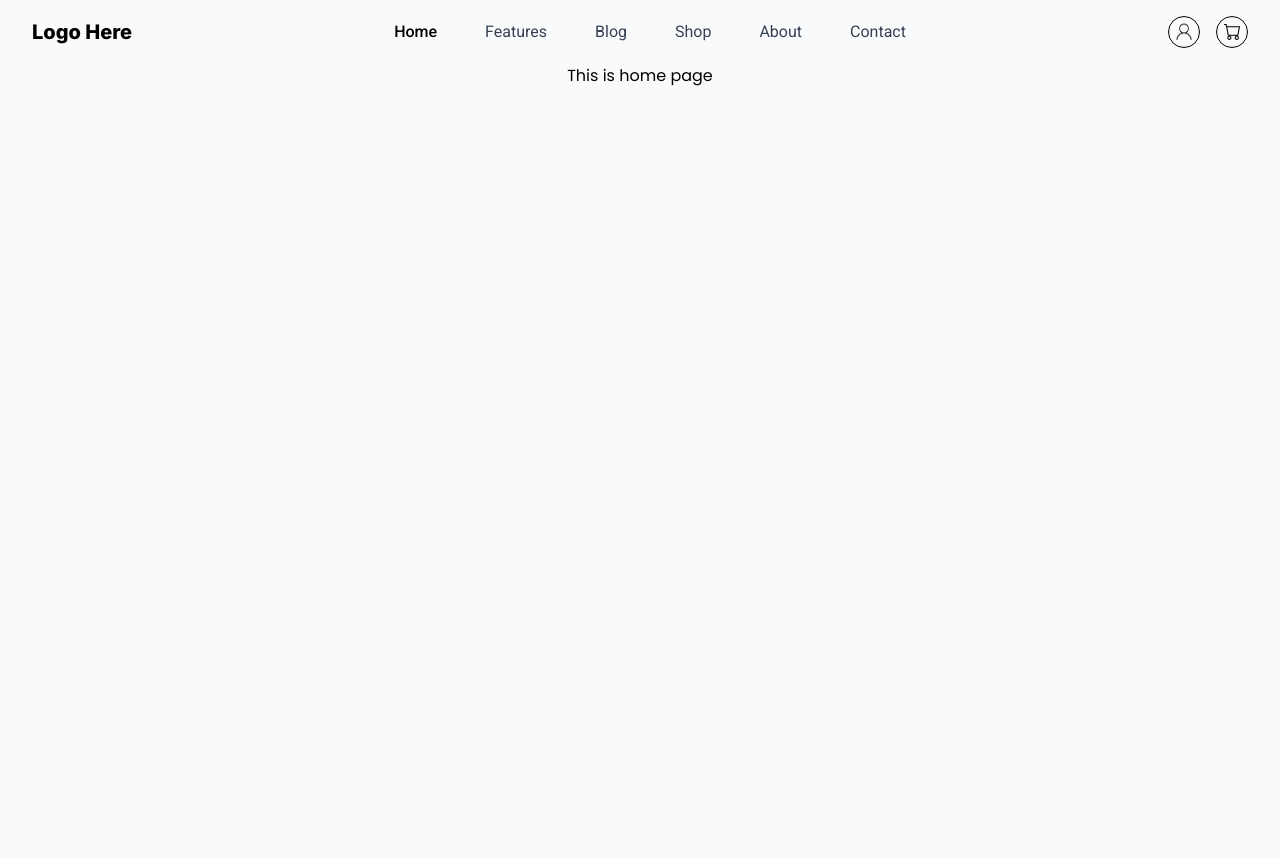
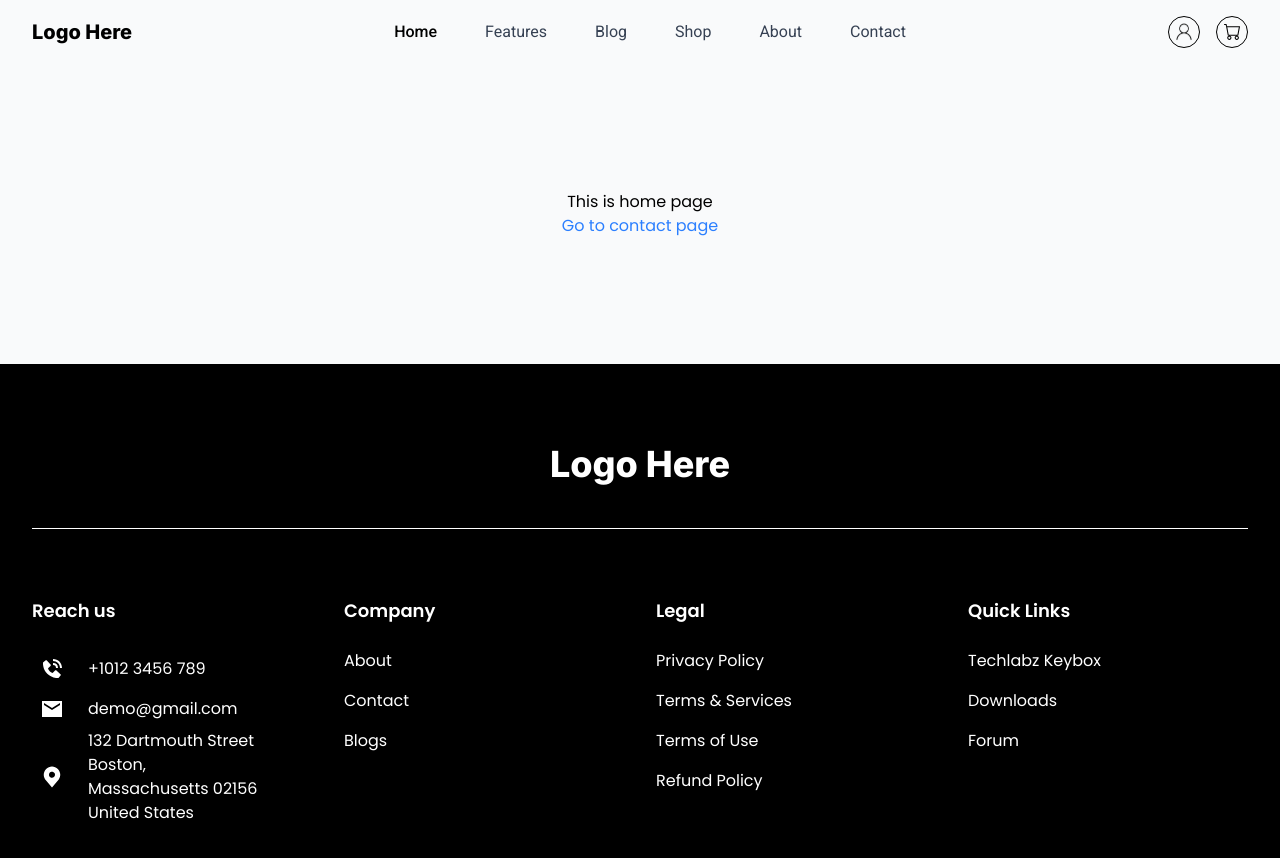
Before and after one commit to ntorbinskiy/mbunity-react-js-technical-assessment, a Next.js app: page / in a window 1280 px wide. Shown: the top 858 px of the page. Before the commit the page ends 800 px from the top, so only its background shows below. Built offline with nearby package versions, Linux system fonts and the light colour scheme.

Commit message:
Add Footer and improve home page navigation

```diff
--- a/src/app/layout.tsx
+++ b/src/app/layout.tsx
@@ -3,6 +3,7 @@ import "./globals.css";
 import { inter, poppins, roboto } from "./fonts";
 import React from "react";
 import { NavBar } from "@/components/nav-bar/NavBar";
+import { Footer } from "@/components/footer/Footer";
 
 export const metadata: Metadata = {
     title: "Contact Us | Company Name",
@@ -24,6 +25,7 @@ export default function RootLayout({
             <body className="font-poppins bg-gray-50">
                 <NavBar />
                 {children}
+                <Footer />
             </body>
         </html>
     );
--- a/src/app/page.tsx
+++ b/src/app/page.tsx
@@ -1,5 +1,13 @@
 import { JSX } from "react";
+import Link from "next/link";
 
 export default function Home(): JSX.Element {
-    return <div className="text-center">This is home page</div>;
+    return (
+        <div className="text-center h-75 flex flex-col justify-center items-center">
+            <span>This is home page</span>
+            <Link href="/contact" className="text-blue-500 hover:text-blue-600">
+                Go to contact page
+            </Link>
+        </div>
+    );
 }
--- a/src/components/contact-page/contact-info/ContactInfo.tsx
+++ b/src/components/contact-page/contact-info/ContactInfo.tsx
@@ -4,6 +4,7 @@ import { SocialIcon } from "./SocialIcon";
 import { TwitterIcon } from "./TwitterIcon";
 import { InstagramIcon } from "./InstagramIcon";
 import { DiscordIcon } from "./DiscordIcon";
+import { ContactMethodsList } from "./ContactMethodsList";
 
 export const ContactInfo: React.FC = () => (
     <div className="w-full lg:w-2/5 bg-black text-white p-10 rounded-t-lg lg:rounded-l-lg flex flex-col justify-between not-md:items-center not-md:text-center relative overflow-hidden">
@@ -17,26 +18,7 @@ export const ContactInfo: React.FC = () => (
         </div>
 
         <div className="flex flex-col gap-y-10 my-8 lg:my-0">
-            <ContactMethod
-                icon="/phone.svg"
-                type="phone"
-                details="+1 012 3456 789"
-            />
-            <ContactMethod
-                icon="/email.svg"
-                type="email"
-                details="demo@gmail.com"
-            />
-            <ContactMethod
-                icon="/location.svg"
-                type="address"
-                details={
-                    <>
-                        132 Dartmouth Street Boston, <br /> Massachusetts 02156
-                        United States
-                    </>
-                }
-            />
+            <ContactMethodsList />
         </div>
 
         <div className="flex gap-x-4 relative">
--- /dev/null
+++ b/src/components/contact-page/contact-info/ContactMethodsList.tsx
@@ -0,0 +1,50 @@
+import React from "react";
+import { ContactMethod } from "@/components/contact-page/contact-info/ContactMethod";
+
+interface ContactMethodRecord {
+    [type: string]: {
+        icon: string;
+        details: React.ReactNode;
+        type: "phone" | "email" | "address";
+    };
+}
+
+export const ContactMethodsList: React.FC = () => {
+    const contactMethods: ContactMethodRecord = {
+        phone: {
+            type: "phone",
+            icon: "/phone.svg",
+            details: "+1012 3456 789",
+        },
+        email: {
+            type: "email",
+            icon: "/email.svg",
+            details: "demo@gmail.com",
+        },
+        address: {
+            type: "address",
+            icon: "/location.svg",
+            details: (
+                <>
+                    132 Dartmouth Street Boston, <br /> Massachusetts 02156
+                    United States
+                </>
+            ),
+        },
+    };
+
+    return (
+        <>
+            {Object.entries(contactMethods).map(
+                ([key, { icon, type, details }]) => (
+                    <ContactMethod
+                        key={key}
+                        icon={icon}
+                        type={type}
+                        details={details}
+                    />
+                ),
+            )}
+        </>
+    );
+};
--- /dev/null
+++ b/src/components/footer/Footer.tsx
@@ -0,0 +1,74 @@
+import React from "react";
+import { ContactMethodsList } from "../contact-page/contact-info/ContactMethodsList";
+import { FooterLink } from "./FooterLink";
+import { FooterColumn } from "./FooterColumn";
+
+export const Footer: React.FC = () => {
+    return (
+        <footer className="bg-black text-white pt-20 pb-16">
+            <div className="max-w-7xl mx-auto px-4 sm:px-6 lg:px-8">
+                <div className="text-center">
+                    <h2 className="text-4xl font-inter font-extrabold">
+                        Logo Here
+                    </h2>
+                    <hr className="border-white my-11" />
+                </div>
+
+                <div className="grid grid-cols-1 md:grid-cols-2 lg:grid-cols-4 gap-8 pt-6">
+                    <FooterColumn title="Reach us">
+                        <ContactMethodsList />
+                    </FooterColumn>
+
+                    <FooterColumn title="Company">
+                        <ul className="space-y-4">
+                            <li>
+                                <FooterLink href="#">About</FooterLink>
+                            </li>
+                            <li>
+                                <FooterLink href="/contact">Contact</FooterLink>
+                            </li>
+                            <li>
+                                <FooterLink href="#">Blogs</FooterLink>
+                            </li>
+                        </ul>
+                    </FooterColumn>
+
+                    <FooterColumn title="Legal">
+                        <ul className="space-y-4">
+                            <li>
+                                <FooterLink href="#">Privacy Policy</FooterLink>
+                            </li>
+                            <li>
+                                <FooterLink href="#">
+                                    Terms & Services
+                                </FooterLink>
+                            </li>
+                            <li>
+                                <FooterLink href="#">Terms of Use</FooterLink>
+                            </li>
+                            <li>
+                                <FooterLink href="#">Refund Policy</FooterLink>
+                            </li>
+                        </ul>
+                    </FooterColumn>
+
+                    <FooterColumn title="Quick Links">
+                        <ul className="space-y-4">
+                            <li>
+                                <FooterLink href="#">
+                                    Techlabz Keybox
+                                </FooterLink>
+                            </li>
+                            <li>
+                                <FooterLink href="#">Downloads</FooterLink>
+                            </li>
+                            <li>
+                                <FooterLink href="#">Forum</FooterLink>
+                            </li>
+                        </ul>
+                    </FooterColumn>
+                </div>
+            </div>
+        </footer>
+    );
+};
--- /dev/null
+++ b/src/components/footer/FooterColumn.tsx
@@ -0,0 +1,18 @@
+import React from "react";
+
+interface FooterColumnProps {
+    title: string;
+    children: React.ReactNode;
+}
+
+export const FooterColumn: React.FC<FooterColumnProps> = ({
+    title,
+    children,
+}) => {
+    return (
+        <div>
+            <h3 className="text-lg font-semibold mb-6">{title}</h3>
+            {children}
+        </div>
+    );
+};
--- /dev/null
+++ b/src/components/footer/FooterLink.tsx
@@ -0,0 +1,18 @@
+import React from "react";
+import Link from "next/link";
+
+interface FooterLinkProps {
+    href: string;
+    children: React.ReactNode;
+}
+
+export const FooterLink: React.FC<FooterLinkProps> = ({ href, children }) => {
+    return (
+        <Link
+            href={href}
+            className="text-white hover:text-gray-300 transition-colors duration-300"
+        >
+            {children}
+        </Link>
+    );
+};
--- a/src/components/nav-bar/NavBar.tsx
+++ b/src/components/nav-bar/NavBar.tsx
@@ -8,7 +8,7 @@ import { ProfileAndCartLinks } from "./nav-link/ProfileAndCartLinks";
 
 export const NavBar: React.FC = () => {
     return (
-        <header className="sticky top-0 z-10">
+        <header>
             <div className="max-w-7xl mx-auto px-4 sm:px-6 lg:px-8">
                 <div className="flex justify-between items-center h-16">
                     <div className="flex-shrink-0 font-inter font-extrabold text-xl">
```
